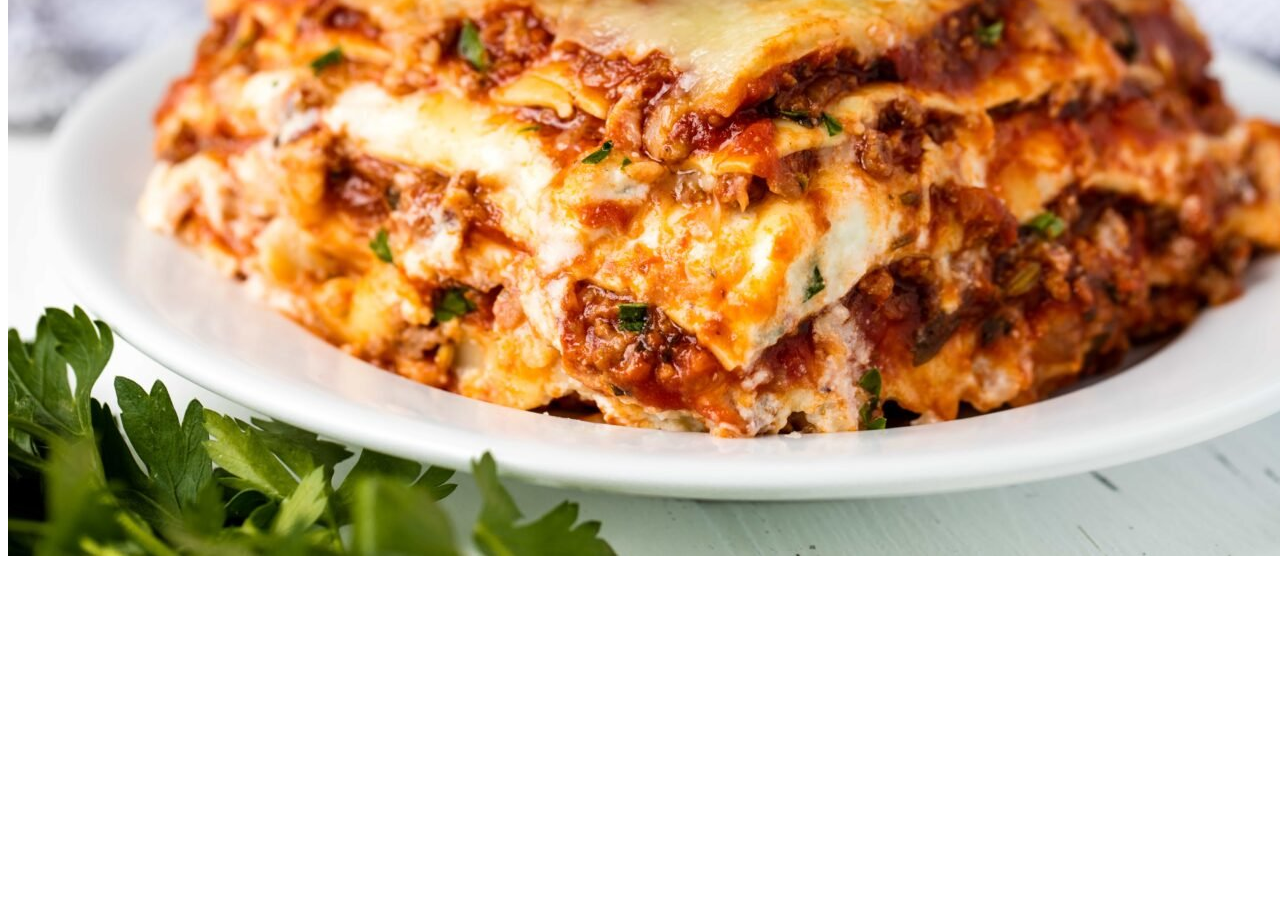
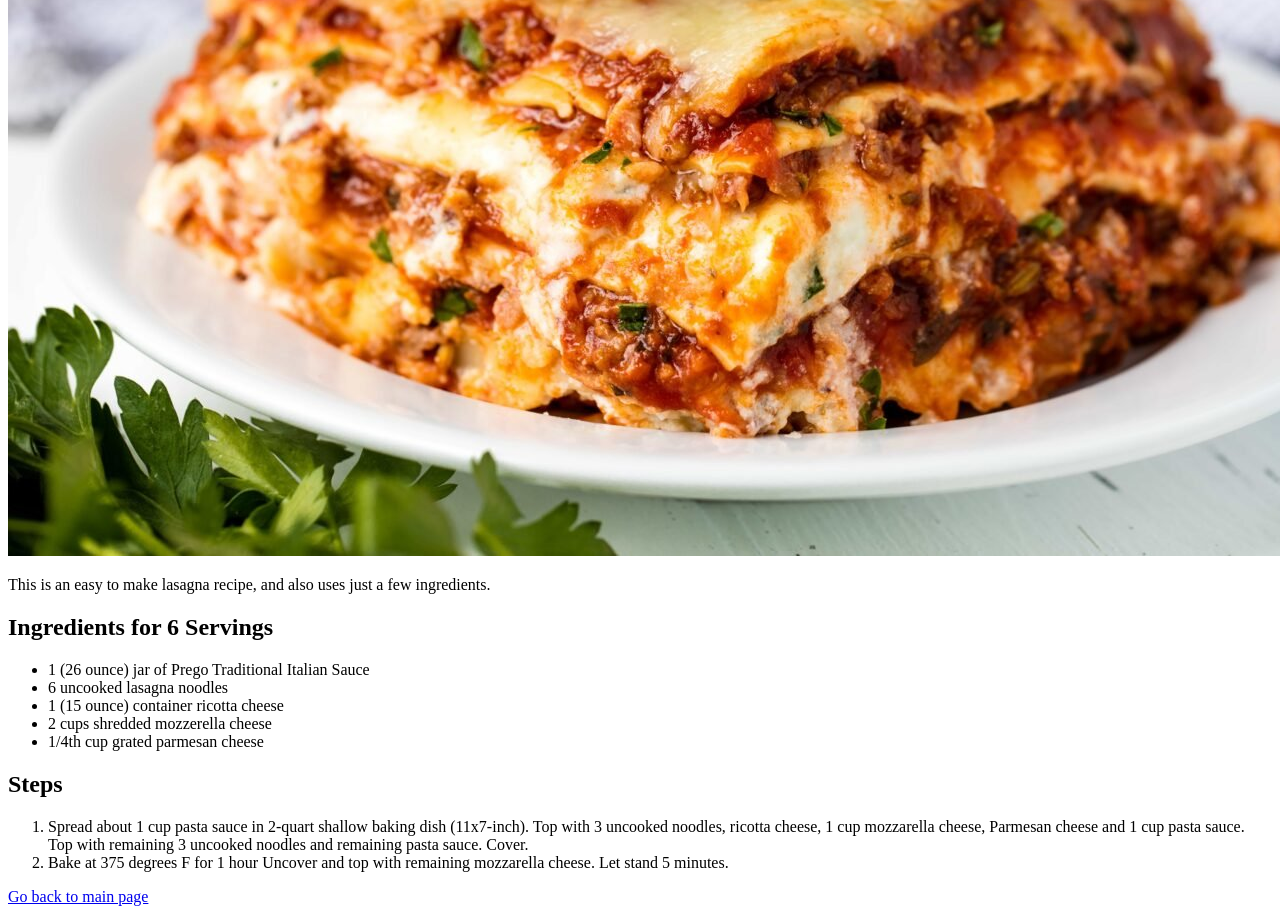
Before and after one commit to jacobsawyerr99/Recipe-Website, a plain HTML site: page lasagna.html in a window 1280 px wide. Shown: the part 377-1291 px from the top of the page. Before the commit the page ends 945 px from the top, so only its background shows below. Drawn offline with Linux system fonts and the light colour scheme.

Commit message:
finished lasagna page

```diff
--- a/lasagna.html
+++ b/lasagna.html
@@ -10,5 +10,27 @@
     <h1>Lasagna Recipe</h1>
 
     <img src="images/lasagnaPic.jpg" alt = "Lasagna Picture">
+
+    <p>This is an easy to make lasagna recipe, and also uses just a few ingredients.</p>
+
+    <h2>Ingredients for 6 Servings</h2>
+    <ul>
+        <li>1 (26 ounce) jar of Prego Traditional Italian Sauce</li>
+        <li>6 uncooked lasagna noodles</li>
+        <li>1 (15 ounce) container ricotta cheese</li>
+        <li>2 cups shredded mozzerella cheese</li>
+        <li>1/4th cup grated parmesan cheese</li>
+    </ul>
+
+    <h2>Steps</h2>
+    <ol>
+        <li>Spread about 1 cup pasta sauce in 2-quart shallow baking dish (11x7-inch).
+            Top with 3 uncooked noodles, ricotta cheese, 1 cup mozzarella cheese,
+            Parmesan cheese and 1 cup pasta sauce. Top with remaining 3 uncooked noodles and remaining pasta sauce. Cover.</li>
+        <li>Bake at 375 degrees F for 1 hour Uncover and top with remaining mozzarella cheese.
+            Let stand 5 minutes.</li>
+    </ol>
+
+    <a href="index.html">Go back to main page</a>
 </body>
 </html>
```
